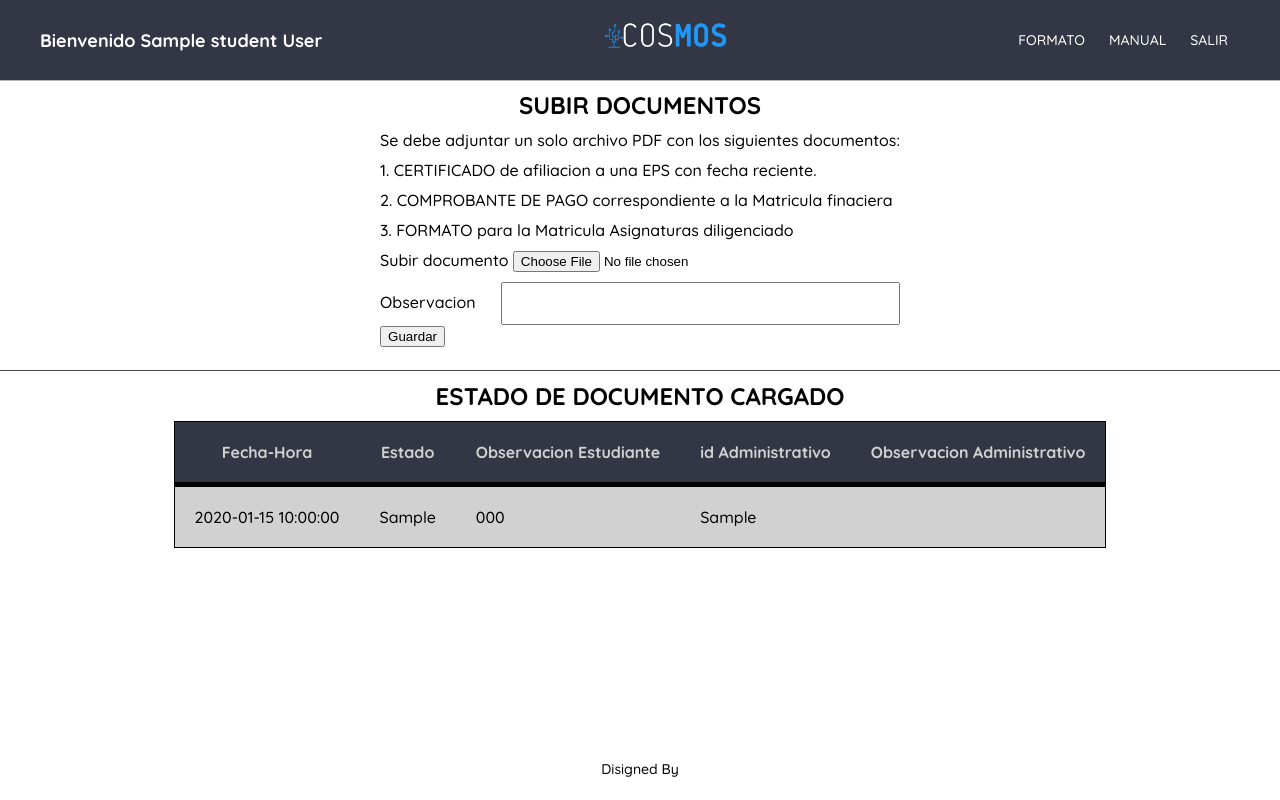
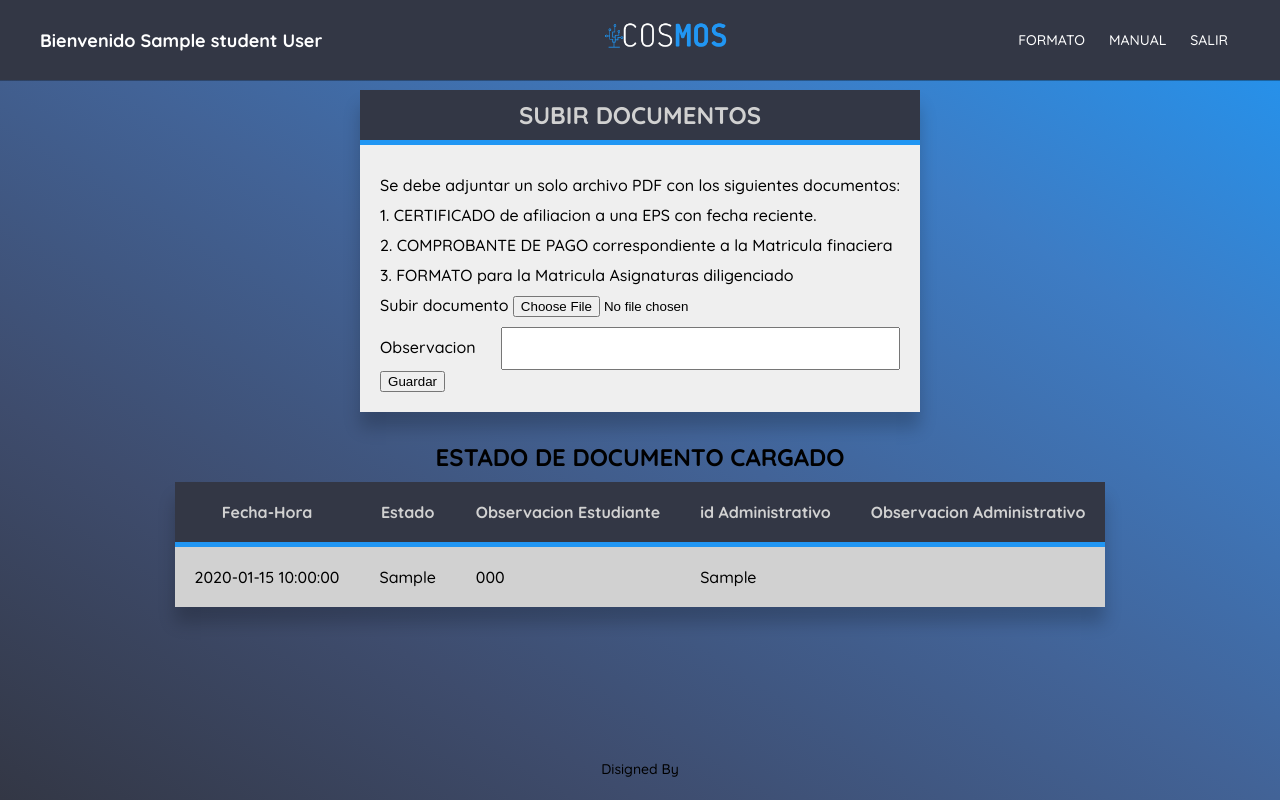
Before and after one commit to Roarco/deploy_proct, a Flask app: template app/templates/home_student.html in a window 1280 px wide. Run offline with Flask 2, Linux system fonts and the light colour scheme; the template is opened without the code that fills it: most values are stand-ins (such as "Sample title", 1, 10 or a date in 2020); parts of the project's set-up code (start-up, migrations or seed data) failed here and were passed over; some libraries are stand-ins or nearby versions.

Commit message:
09022022 Se terminó estilos de home student, pendiente botones

```diff
--- a/app/static/css/home_student.css
+++ b/app/static/css/home_student.css
@@ -27,7 +27,7 @@ body {
     font-family: 'Quicksand', sans-serif;
     padding:90px 0 0;
     padding-bottom:0;
-    background-color:var(--white);
+    background-image: linear-gradient(to right top, #333745, #3e4c6d, #426397, #3d7cc4, #2196f3);
     display:flex;
     flex-direction: column;
     min-height: 100vh;
@@ -114,20 +114,28 @@ img{
     align-items: center;
     justify-content: center;
 }
-
-/* .container-instructions{
-    margin-bottom:23px;
-} */
+.container-instructions{
+    background-color: var(--textDark);
+    margin-bottom:20px;
+    box-shadow:0 1rem 1rem rgba(0, 0, 0, 0.2) ;
+}
 .modulo1{
     display: flex;
     flex-direction: column;
     align-items: center;
     justify-content: center;
     width: 100vw;
-    border-bottom: 1px solid #444;
+    /* border-bottom: 1px solid #444; */
 }
 .container-instructions h2 {
     text-align: center;
+    padding: 10px 0 10px 0;
+    color: var(--textLigth);
+    border-bottom: solid 5px var(--colorPrimary);
+}
+.instructions{
+    background-color: var(--colorSecundary);
+    padding: 20px;
 }
 .instructions p{
     margin: 10px 0 10px 0;
@@ -135,9 +143,6 @@ img{
 .instructions div {
     display: flex;
     justify-content:space-between;
-}
-.modulo1 .instructions{
-    padding-bottom: 23px;
 }
 .observation{
     margin-top: 0;
@@ -163,14 +168,15 @@ img{
 .estado-documento table {
     background-color:var(--textLigth);
     border-collapse: collapse;
-    border:solid 1px var(--black);
+    /* border:solid 1px var(--black); */
+    box-shadow:0 1rem 1rem rgba(0, 0, 0, 0.2) ;
 }
 .estado-documento th,td{
     padding:20px;
 }
 .estado-documento table thead{
     background-color:var(--textDark);
-    border-bottom: solid 5px var(--black);
+    border-bottom: solid 5px var(--colorPrimary);
     color:var(--textLigth);
 }
 .estado-documento tr:nth-child(even){
@@ -181,7 +187,17 @@ img{
     transition: 0.5s;
 } */
 
-/* Fin */
+/* Css boton */
+
+/* .instructions button {
+    background-color: var(--colorPrimary);
+    border-radius: 20px;
+    padding: 10px;
+    color:var(--white);
+}
+.instructions button:hover {
+    background-color: var(--colorSecundary);
+} */
 
 @media (max-width: 768px) {
     body {
--- a/app/static/javascript/home_student.js
+++ b/app/static/javascript/home_student.js
@@ -49,3 +49,15 @@ navToggle.addEventListener("click", () => {
         navToggle.setAttribute("arial-label", "Abrir menú");
     }
 });
+
+td_State = document.getElementById("tdState").innerHTML;
+
+if (td_State == "En revision"){
+    document.getElementById("tdState").style.color = "#2196f3";
+}
+if (td_State == "Rechazado"){
+    document.getElementById("tdState").style.color = "#820933";
+}
+if (td_State == "Aceptado"){
+    document.getElementById("tdState").style.color = "#315C2B";
+}
--- a/app/templates/partial/main_home_student.html
+++ b/app/templates/partial/main_home_student.html
@@ -45,7 +45,7 @@
           <tr>
             <td>{{document.datetime_document}}</td>
             {% if document.id_state %}
-            <td>{{document.State.description}}</td>
+            <td id="tdState">{{document.State.description}}</td>
             {% endif %}
             <td>{{document.student_observation}}</td>
             {% if document.administrative_code != None %}
```
